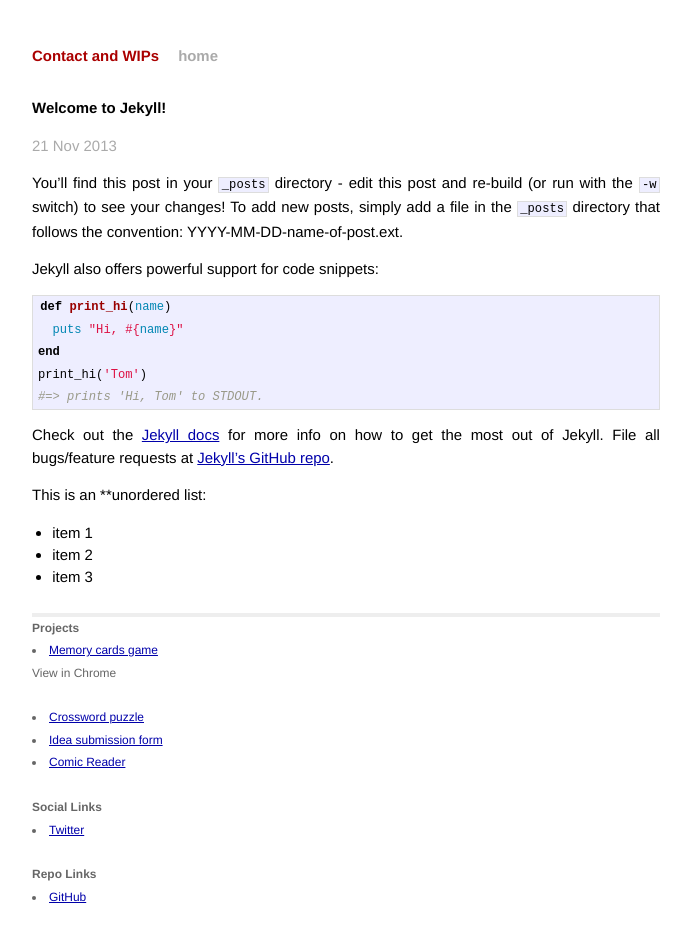
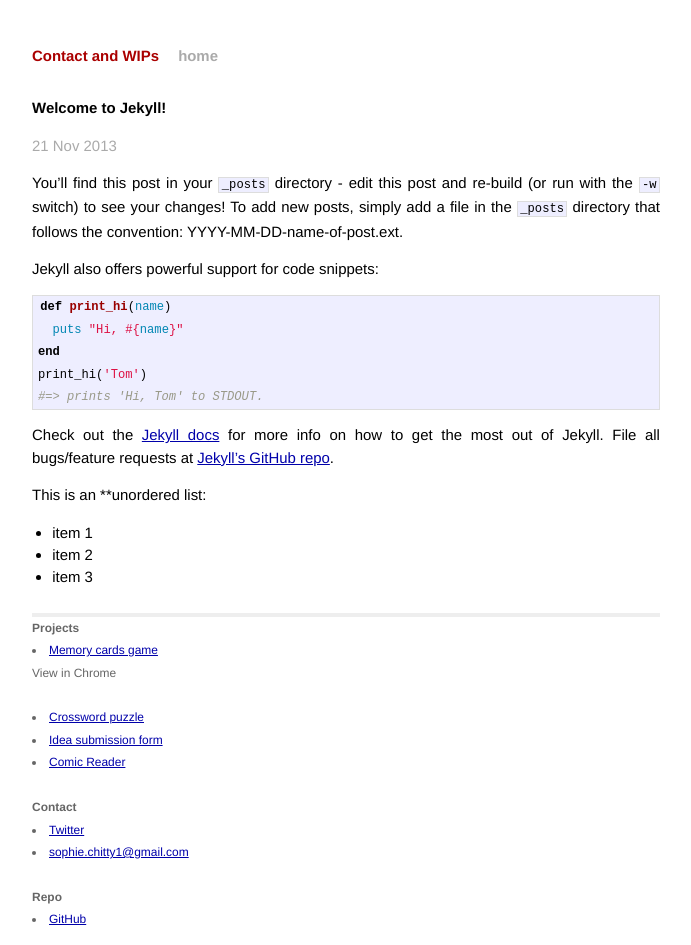
Before and after one commit to SophGits/sophgits.github.io, a Jekyll site: the page built from _posts/2013-11-21-welcome-to-jekyll.markdown, in a window 1280 px wide. Shown: the whole page, without its empty margins (294-985 px from the left). Built offline with Jekyll 4.4.1, drawn with Linux system fonts in a browser that asks for light colours; Markdown is read by kramdown in place of the engine named in the settings.

Commit message:
Play with gh-pages.

```diff
--- a/_data/social.yml
+++ b/_data/social.yml
@@ -1,2 +1,4 @@
 - name: Twitter
   url: http://twitter.com/sophtwits
+- name: sophie.chitty1@gmail.com
+  url: sophie.chitty1@gmail.com
--- a/_includes/footer.html
+++ b/_includes/footer.html
@@ -2,8 +2,8 @@
 
   {% include links.html title="Projects" links="projects" %}
   <br />
-  {% include links.html title="Social Links" links="social" %}
+  {% include links.html title="Contact" links="social" %}
   <br />
-  {% include links.html title="Repo Links" links="repos" %}
+  {% include links.html title="Repo" links="repos" %}
 
 </div>
```
